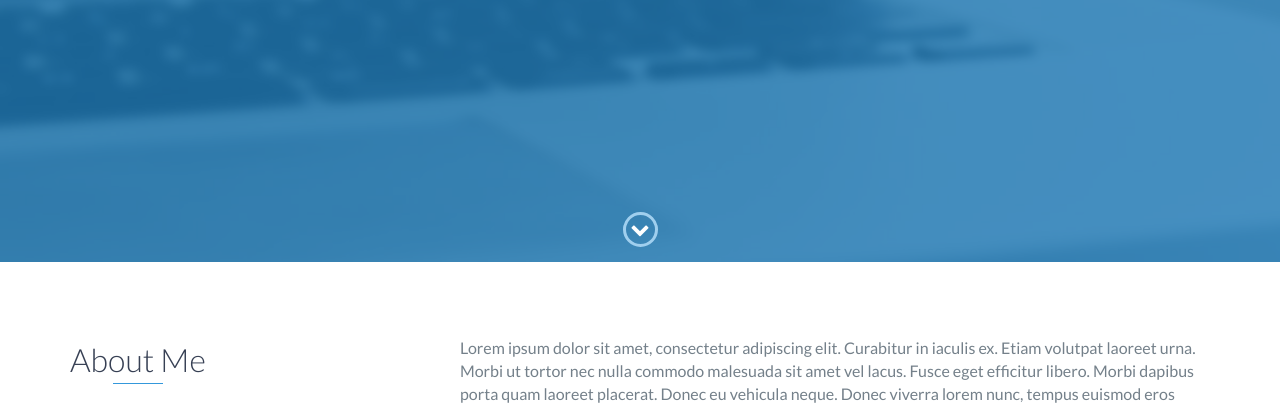
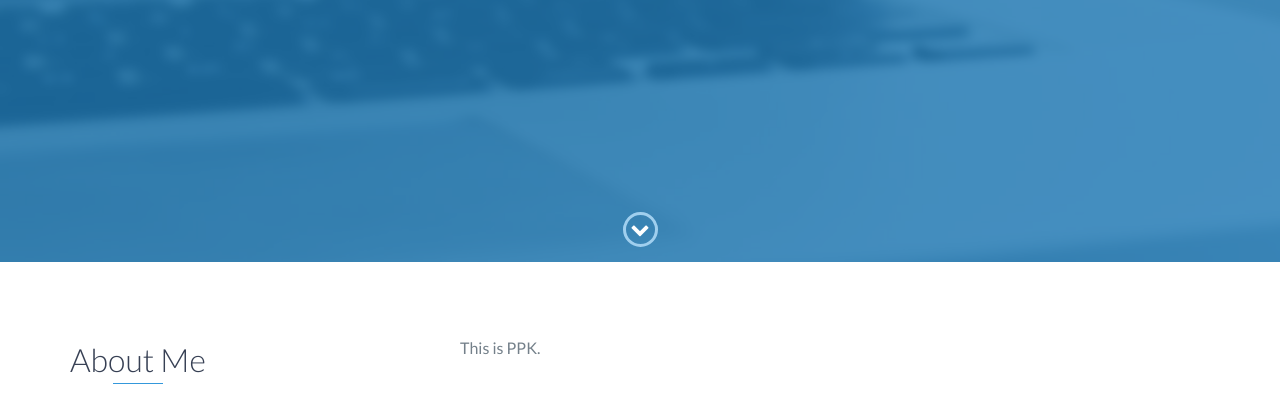
Before and after one commit to PhonnPyaeKyaw/Portfolio_Test, a website: page index.html in a window 1280 px wide. Shown: the part 538-947 px from the top of the page. Drawn offline with nearby package versions, Linux system fonts and the light colour scheme.

Commit message:
Update index.html

```diff
--- a/index.html
+++ b/index.html
@@ -73,9 +73,7 @@
                 </div>
                 <div class="col-md-8">
                     <p>
-                        Lorem ipsum dolor sit amet, consectetur adipiscing elit. Curabitur in iaculis ex. Etiam volutpat laoreet urna. Morbi ut tortor nec nulla commodo malesuada sit amet vel lacus. Fusce eget efficitur libero. Morbi dapibus porta quam laoreet placerat. Donec
-                        eu vehicula neque. Donec viverra lorem nunc, tempus euismod eros sollicitudin ut. Quisque et tincidunt libero. Donec id pharetra justo. Proin euismod lacinia dolor, eu scelerisque justo tempus pharetra. Vivamus nunc justo, finibus
-                        ut nisl sed, euismod rhoncus nulla. Proin sed magna egestas, egestas ante et, congue eros. In consequat, mauris dapibus tincidunt suscipit, ex libero aliquet diam, at maximus risus enim non leo.
+			    This is PPK.
                     </p>
                 </div>
             </div>
@@ -221,7 +219,7 @@
     <div id="contact">
         <h2>Get in Touch</h2>
         <div id="contact-form">
-            <form method="POST" action="https://formspree.io/email@email.com">
+            <form method="POST" action="https://formspree.io/f/xbjbnwzw">
                 <input type="hidden" name="_subject" value="Contact request from personal website" />
                 <input type="email" name="_replyto" placeholder="Your email" required>
                 <textarea name="message" placeholder="Your message" required></textarea>
```
